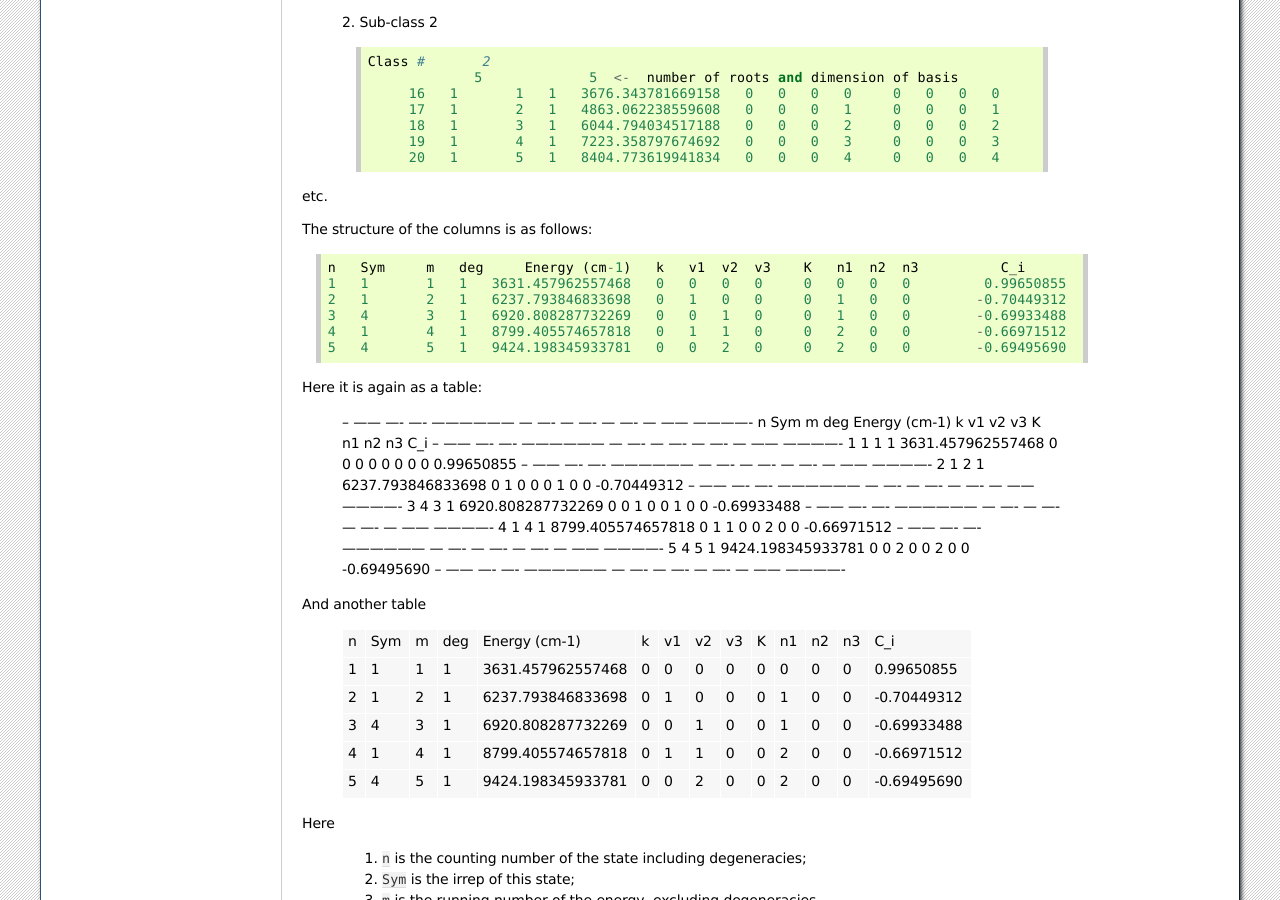
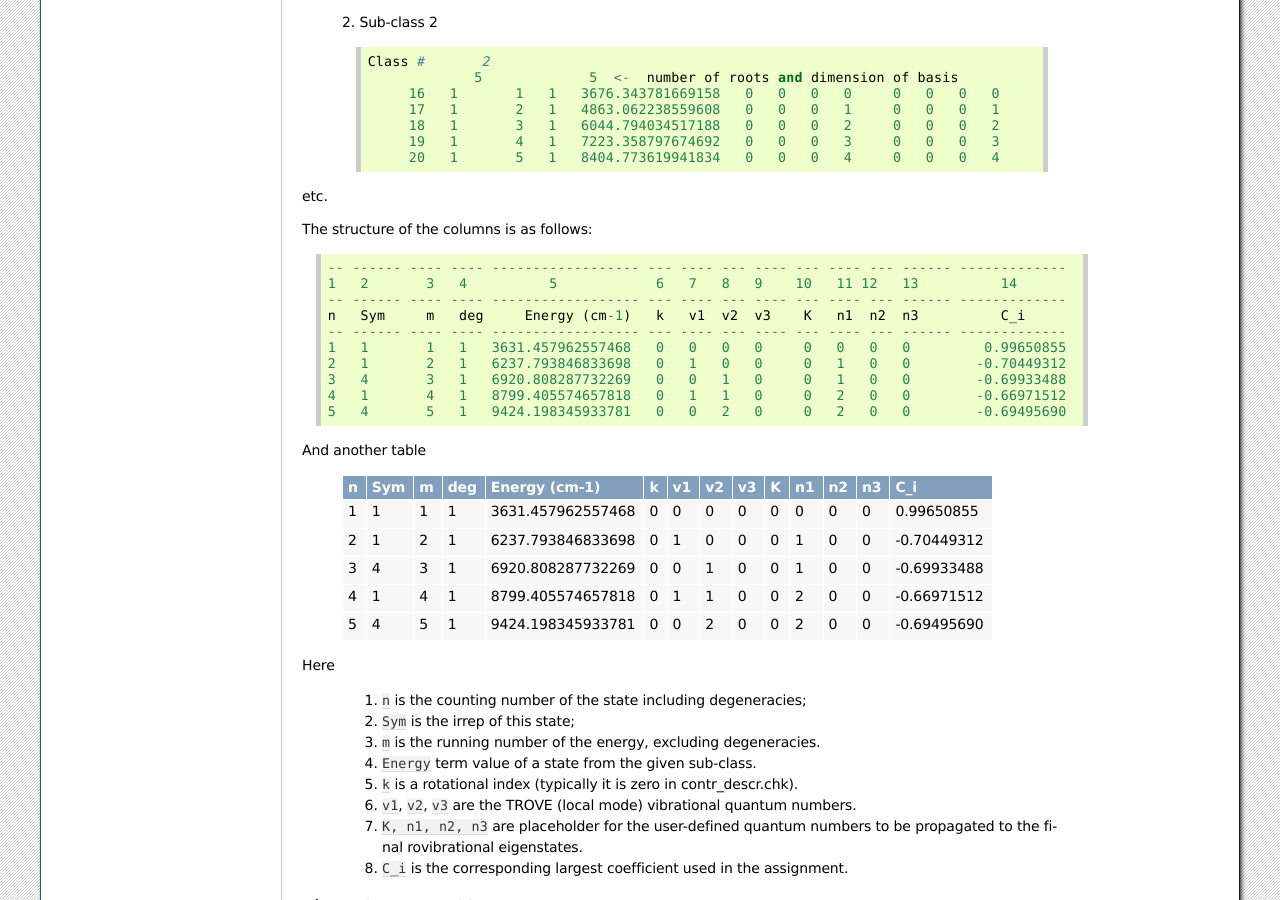
Before and after one commit to Trovemaster/TROVE, a Sphinx documentation site: the page built from docs/source/checkpoints.rst, in a window 1280 px wide and 900 px high, scrolled down 5554 px. Built offline with Sphinx 7.4.7, drawn with Linux system fonts in a browser that asks for light colours; formulas are drawn with MathJax 3.

Commit message:
Update checkpoints.rst

```diff
--- a/docs/source/checkpoints.rst
+++ b/docs/source/checkpoints.rst
@@ -308,7 +308,11 @@ etc.
 The structure of the columns is as follows:
 ::
 
+              -- ------ ---- ---- ------------------ --- ---- --- ---- --- ---- --- ------ -------------
+              1   2       3   4          5            6   7   8   9    10   11 12   13          14
+              -- ------ ---- ---- ------------------ --- ---- --- ---- --- ---- --- ------ -------------
               n   Sym     m   deg     Energy (cm-1)   k   v1  v2  v3    K   n1  n2  n3          C_i
+              -- ------ ---- ---- ------------------ --- ---- --- ---- --- ---- --- ------ -------------
               1   1       1   1   3631.457962557468   0   0   0   0     0   0   0   0         0.99650855
               2   1       2   1   6237.793846833698   0   1   0   0     0   1   0   0        -0.70449312
               3   4       3   1   6920.808287732269   0   0   1   0     0   1   0   0        -0.69933488
@@ -317,22 +321,6 @@ The structure of the columns is as follows:
 
 
 
-Here it is again as a table:
-
-
-              -- ------ ---- ---- ------------------ --- ---- --- ---- --- ---- --- ------ -------------
-              n   Sym     m   deg     Energy (cm-1)   k   v1  v2  v3    K   n1  n2  n3          C_i
-              -- ------ ---- ---- ------------------ --- ---- --- ---- --- ---- --- ------ -------------
-              1   1       1   1   3631.457962557468   0   0   0   0     0   0   0   0         0.99650855
-              -- ------ ---- ---- ------------------ --- ---- --- ---- --- ---- --- ------ -------------
-              2   1       2   1   6237.793846833698   0   1   0   0     0   1   0   0        -0.70449312
-              -- ------ ---- ---- ------------------ --- ---- --- ---- --- ---- --- ------ -------------
-              3   4       3   1   6920.808287732269   0   0   1   0     0   1   0   0        -0.69933488
-              -- ------ ---- ---- ------------------ --- ---- --- ---- --- ---- --- ------ -------------
-              4   1       4   1   8799.405574657818   0   1   1   0     0   2   0   0        -0.66971512
-              -- ------ ---- ---- ------------------ --- ---- --- ---- --- ---- --- ------ -------------
-              5   4       5   1   9424.198345933781   0   0   2   0     0   2   0   0        -0.69495690
-              -- ------ ---- ---- ------------------ --- ---- --- ---- --- ---- --- ------ -------------
 
 
 
@@ -341,7 +329,7 @@ And another table
 
              +--+------+----+----+------------------+---+----+---+----+---+----+---+------+-------------+
              |n | Sym  |  m | deg|    Energy (cm-1) | k | v1 |v2 |v3  | K | n1 |n2 |n3    |     C_i     |
-             +--+------+----+----+------------------+---+----+---+----+---+----+---+------+-------------+
+             +==+======+====+====+==================+===+====+===+====+===+====+===+======+=============+
              |1 | 1    |  1 | 1  |3631.457962557468 | 0 | 0  |0  |0   | 0 | 0  |0  |0     |   0.99650855|
              +--+------+----+----+------------------+---+----+---+----+---+----+---+------+-------------+
              |2 | 1    |  2 | 1  |6237.793846833698 | 0 | 1  |0  |0   | 0 | 1  |0  |0     |  -0.70449312|
```
